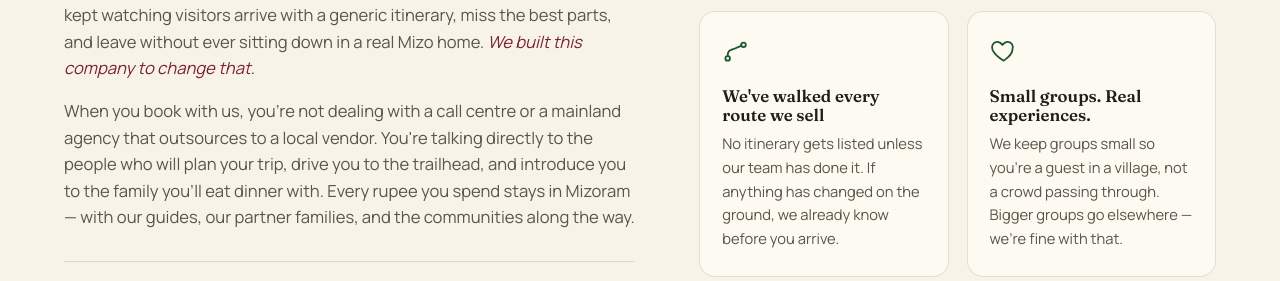
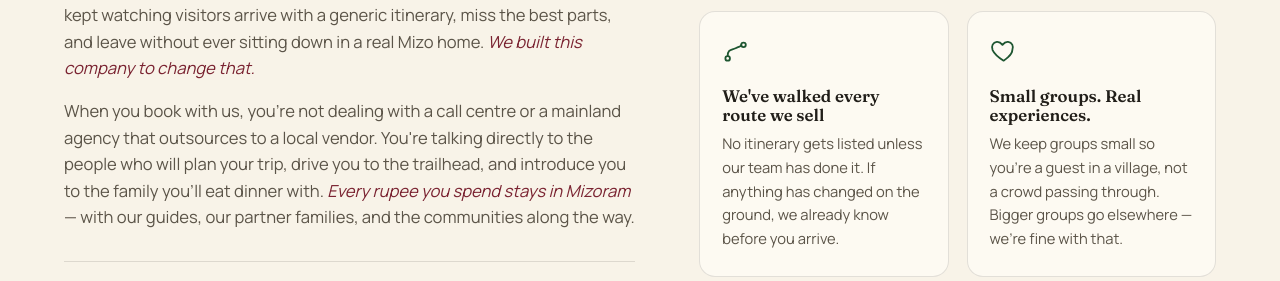
Before and after one commit to mrtapasdas/Mizo-Travel, a plain HTML site: page index.html in a window 1280 px wide. Shown: the part 5920-6201 px from the top of the page. Drawn offline with Linux system fonts and the light colour scheme.

Commit message:
Update index.html

```diff
--- a/index.html
+++ b/index.html
@@ -529,7 +529,7 @@
         <p class="eyebrow">Why book a Mizoram Holiday Package with us?</p>
         <h2>We're not a travel agency. We're your hosts in Mizoram.</h2>
         <p><em>Mizo Travel</em> is a locally owned and operated company, founded and run by people who were born and raised in these hills. We started because we kept watching visitors arrive with a generic itinerary, miss the best parts, and leave without ever sitting down in a real Mizo home. <em>We built this company to change that.</em></p>
-        <p>When you book with us, you're not dealing with a call centre or a mainland agency that outsources to a local vendor. You're talking directly to the people who will plan your trip, drive you to the trailhead, and introduce you to the family you'll eat dinner with. Every rupee you spend stays in Mizoram — with our guides, our partner families, and the communities along the way.</p>
+        <p>When you book with us, you're not dealing with a call centre or a mainland agency that outsources to a local vendor. You're talking directly to the people who will plan your trip, drive you to the trailhead, and introduce you to the family you'll eat dinner with. <em>Every rupee you spend stays in Mizoram</em> — with our guides, our partner families, and the communities along the way.</p>
         <div class="about-stats">
           <div><strong class="count" data-count="9">0</strong><span>districts we operate in</span></div>
           <div><strong class="count" data-count="21">0</strong><span>village families we partner with</span></div>
```
